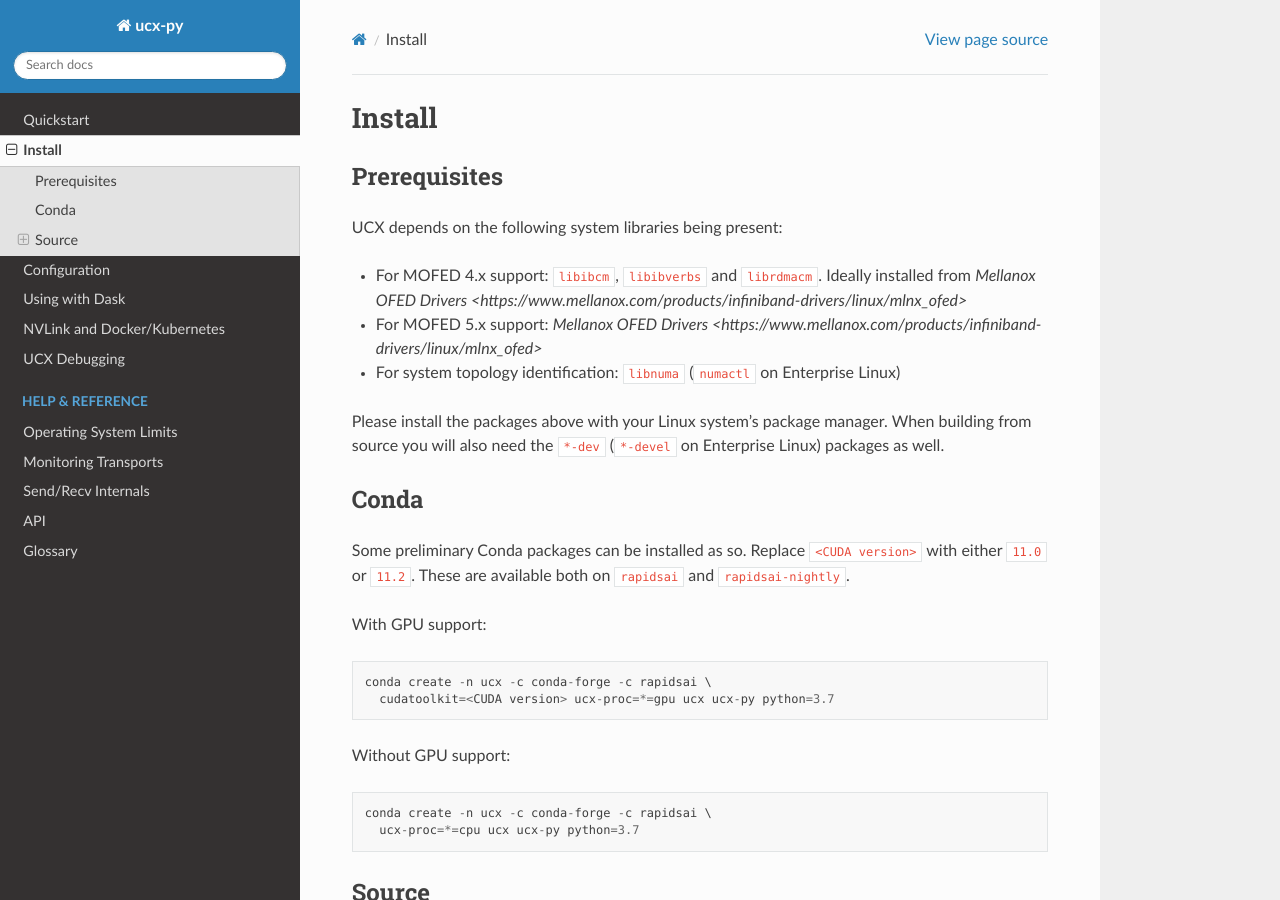
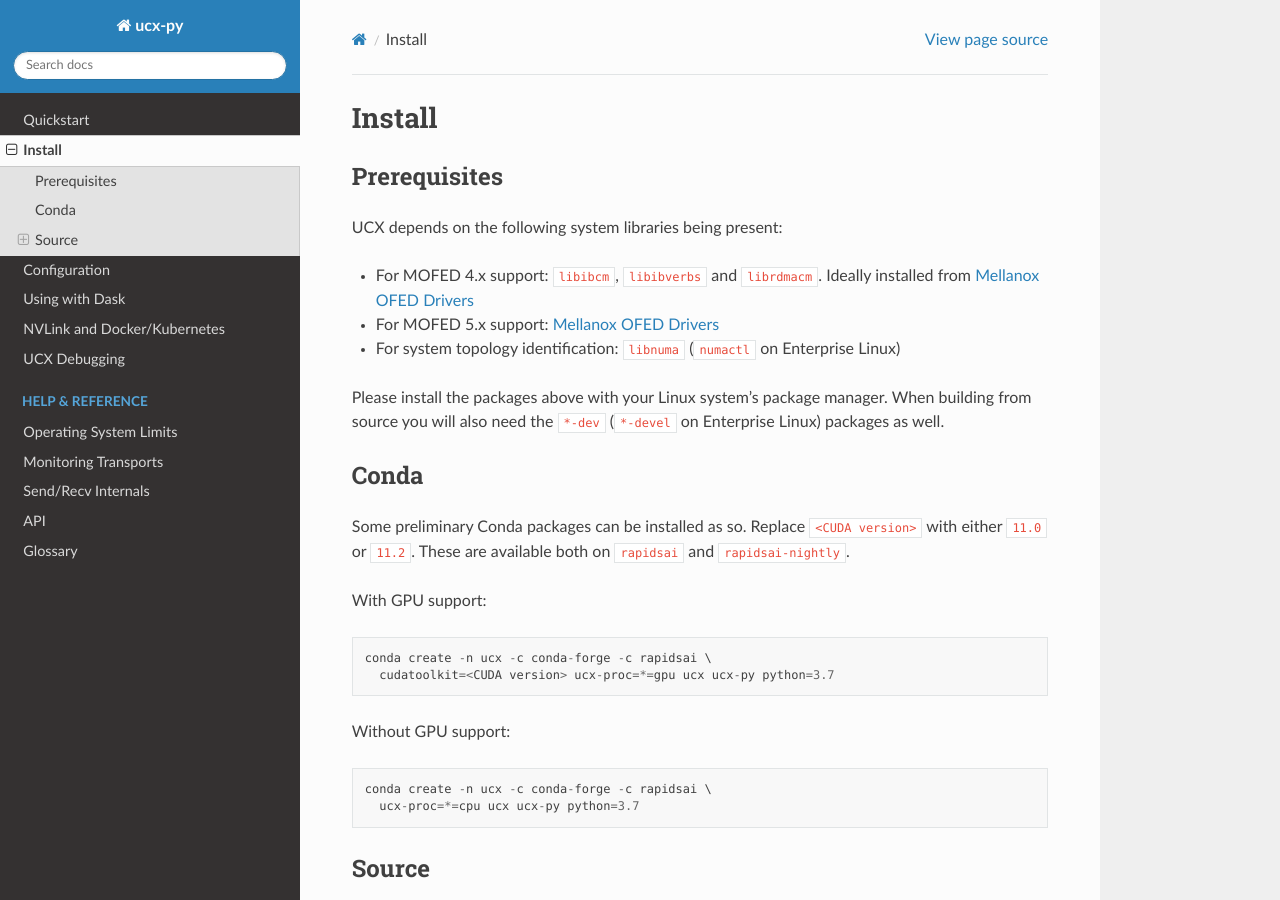
Before and after one commit to rapidsai/ucx-py, a Sphinx documentation site: the page built from docs/source/install.rst, in a window 1280 px wide and 900 px high. Built offline with Sphinx 7.4.7 and the Read the Docs theme 2.0.0, drawn with Linux system fonts in a browser that asks for light colours; the version number could not be read and is left out.

Commit message:
Fix link formatting in docs install page

```diff
--- a/docs/source/install.rst
+++ b/docs/source/install.rst
@@ -6,8 +6,8 @@ Prerequisites
 
 UCX depends on the following system libraries being present:
 
-* For MOFED 4.x support: ``libibcm``, ``libibverbs`` and ``librdmacm``. Ideally installed from `Mellanox OFED Drivers <https://www.mellanox.com/products/infiniband-drivers/linux/mlnx_ofed>`
-* For MOFED 5.x support: `Mellanox OFED Drivers <https://www.mellanox.com/products/infiniband-drivers/linux/mlnx_ofed>`
+* For MOFED 4.x support: ``libibcm``, ``libibverbs`` and ``librdmacm``. Ideally installed from `Mellanox OFED Drivers <https://www.mellanox.com/products/infiniband-drivers/linux/mlnx_ofed>`_
+* For MOFED 5.x support: `Mellanox OFED Drivers <https://www.mellanox.com/products/infiniband-drivers/linux/mlnx_ofed>`_
 * For system topology identification: ``libnuma`` (``numactl`` on Enterprise Linux)
 
 Please install the packages above with your Linux system's package manager.
```
